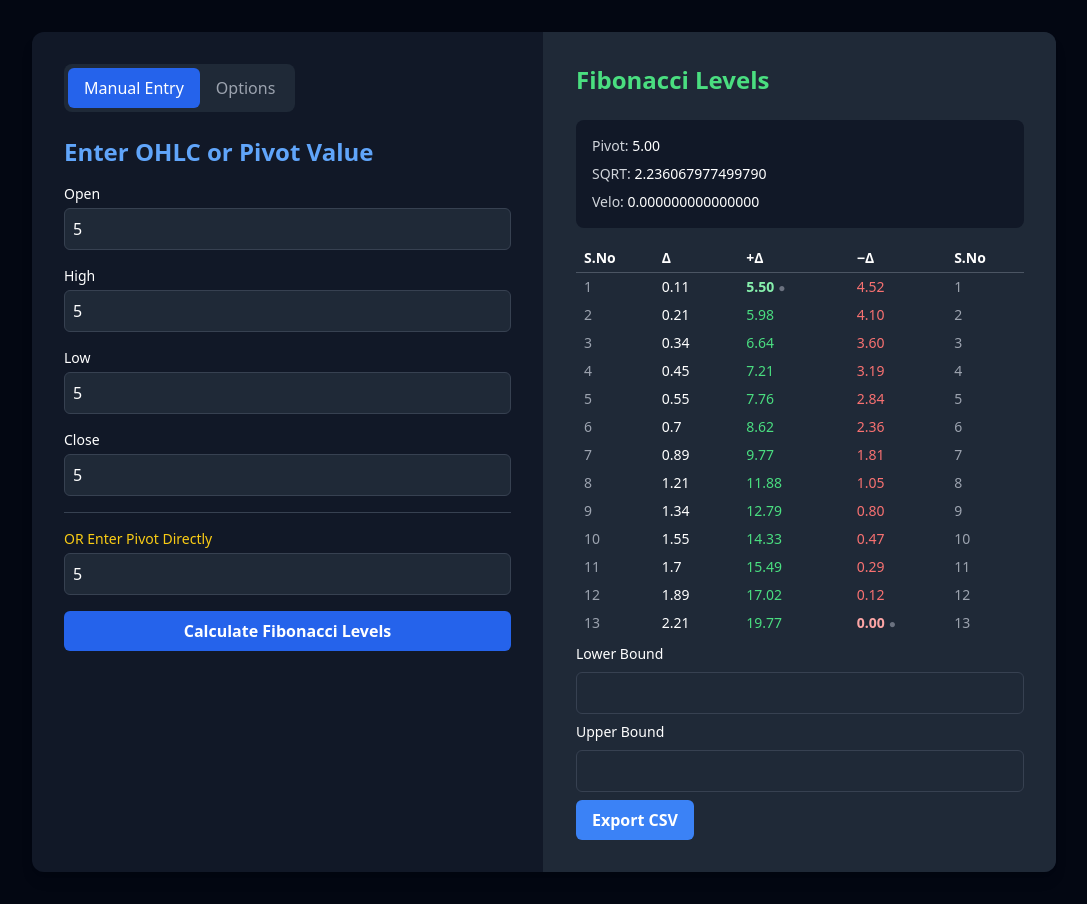
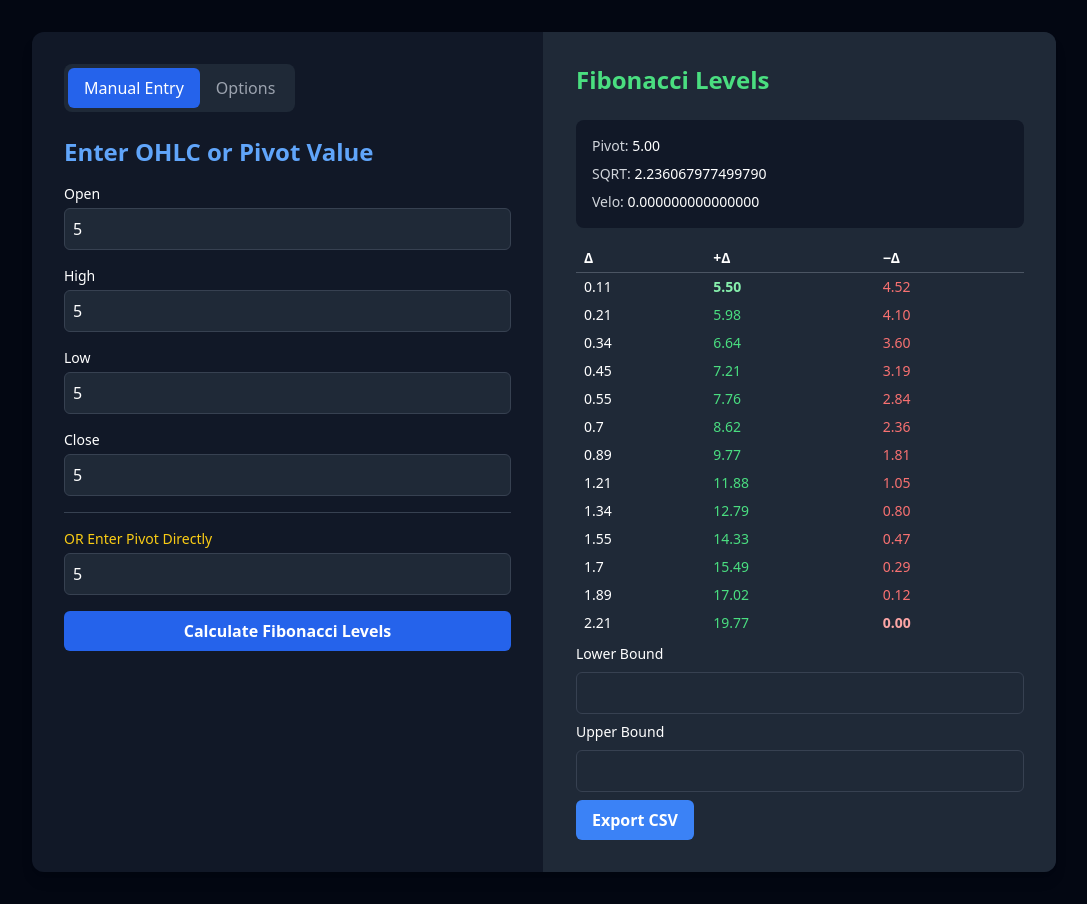
Before and after one commit to alankrit100/fibo-calculator, a React (Vite) app in the folder client/: page / in a window 1280 px wide. Both pictures are taken after typing "5", "5", "5", "5", "5" into the empty fields and a click on the button "Calculate Fibonacci Levels". Shown: the whole page, without its empty margins (96-1183 px from the left). Built offline with nearby package versions, Linux system fonts and the light colour scheme.

Commit message:
colour highlight

```diff
--- a/client/src/App.jsx
+++ b/client/src/App.jsx
@@ -12,15 +12,9 @@ export default function App() {
   const [mode, setMode] = useState("manual");
   const [results, setResults] = useState(null);
   const [error, setError] = useState(null);
-  const [customColors, setCustomColors] = useState({});
-
-  const handleColorChange = useCallback((index, side, hex) => {
-    setCustomColors((prev) => ({ ...prev, [index + '-' + side]: hex }));
-  }, []);
 
   const handleManualCalculate = useCallback((inputs) => {
     setError(null);
-    setCustomColors({});
 
     const errMsg = validateOHLC(inputs);
     if (errMsg) {
@@ -48,7 +42,6 @@ export default function App() {
 
   const handleOptionsCalculate = useCallback((inputs) => {
     setError(null);
-    setCustomColors({});
 
     const errMsg = validateOHLC(inputs);
     if (errMsg) {
@@ -105,8 +98,6 @@ export default function App() {
                 levels={results.levels}
                 closestToHighIdx={results.closestToHighIdx}
                 closestToLowIdx={results.closestToLowIdx}
-                customColors={customColors}
-                onColorChange={handleColorChange}
               />
               <ExportControls levels={results.levels} />
             </>
--- a/client/src/components/ColorPicker.jsx
+++ /dev/null
@@ -1,36 +0,0 @@
-const COLORS = [
-  { label: "Emerald",  hex: "#10b981" },
-  { label: "Teal",     hex: "#14b8a6" },
-  { label: "Cyan",     hex: "#06b6d4" },
-  { label: "Sky",      hex: "#0ea5e9" },
-  { label: "Blue",     hex: "#3b82f6" },
-  { label: "Indigo",   hex: "#6366f1" },
-  { label: "Purple",   hex: "#8b5cf6" },
-  { label: "Fuchsia",  hex: "#d946ef" },
-  { label: "Pink",     hex: "#ec4899" },
-  { label: "Rose",     hex: "#f43f5e" },
-  { label: "Red",      hex: "#ef4444" },
-  { label: "Orange",   hex: "#f97316" },
-  { label: "Amber",    hex: "#f59e0b" },
-  { label: "Yellow",   hex: "#eab308" },
-  { label: "Lime",     hex: "#84cc16" },
-];
-
-export default function ColorPicker({ onSelect, onClose }) {
-  return (
-    <div
-      className="absolute z-20 p-2 bg-gray-800 border border-gray-600 rounded-lg shadow-xl grid grid-cols-5 gap-1"
-      style={{ minWidth: "180px" }}
-    >
-      {COLORS.map((c) => (
-        <button
-          key={c.hex}
-          title={c.label}
-          onClick={() => onSelect(c.hex)}
-          className="w-7 h-7 rounded-full border border-gray-600 hover:scale-125 transition-transform cursor-pointer"
-          style={{ backgroundColor: c.hex }}
-        />
-      ))}
-    </div>
-  );
-}
--- a/client/src/components/ResultsTable.jsx
+++ b/client/src/components/ResultsTable.jsx
@@ -1,27 +1,19 @@
-import { useState } from "react";
 import { formatPrice } from "../utils/formatters";
-import ColorPicker from "./ColorPicker";
 
-export default function ResultsTable({ levels, closestToHighIdx, closestToLowIdx, customColors, onColorChange }) {
-  const [pickingFor, setPickingFor] = useState(null);
-
-  const isPicking = pickingFor !== null;
-
+export default function ResultsTable({ levels, closestToHighIdx, closestToLowIdx }) {
   if (!levels || levels.length === 0) {
     return (
       <table className="w-full text-left text-sm">
         <thead className="border-b border-gray-600 text-white">
           <tr>
-            <th className="px-2 py-1">S.No</th>
             <th className="px-2 py-1">Δ</th>
             <th className="px-2 py-1">+Δ</th>
             <th className="px-2 py-1">−Δ</th>
-            <th className="px-2 py-1">S.No</th>
           </tr>
         </thead>
         <tbody>
           <tr>
-            <td colSpan="5" className="text-center py-4 text-gray-400">
+            <td colSpan="3" className="text-center py-4 text-gray-400">
               Results will appear here after calculation.
             </td>
           </tr>
@@ -30,98 +22,36 @@ export default function ResultsTable({ levels, closestToHighIdx, closestToLowIdx
     );
   }
 
-  function handleColorSelect(hex) {
-    if (!pickingFor) return;
-    onColorChange(pickingFor.index, pickingFor.side, hex);
-    setPickingFor(null);
-  }
-
-  function cellKey(i, side) { return `${i}-${side}`; }
-
-  function getCellStyle(i, side) {
-    const c = customColors[cellKey(i, side)];
-    if (c) return { color: c };
-    return {};
-  }
-
-  function getTextClass(i, side) {
-    const base = side === "plus" ? "text-green-400" : "text-red-400";
-    if (customColors[cellKey(i, side)]) return "font-bold";
-    if (i === closestToHighIdx && side === "plus") return "text-green-300 font-bold";
-    if (i === closestToLowIdx && side === "minus") return "text-red-300 font-bold";
-    return base;
-  }
-
   return (
     <div className="max-h-96 overflow-y-auto">
       <table className="w-full text-left text-sm">
         <thead className="border-b border-gray-600 text-white sticky top-0 bg-gray-800">
           <tr>
-            <th className="px-2 py-1">S.No</th>
             <th className="px-2 py-1">Δ</th>
             <th className="px-2 py-1">+Δ</th>
             <th className="px-2 py-1">−Δ</th>
-            <th className="px-2 py-1">S.No</th>
           </tr>
         </thead>
         <tbody>
           {levels.map((lv, i) => {
             const isHigh = i === closestToHighIdx;
             const isLow = i === closestToLowIdx;
+            const plusClass = isHigh
+              ? "text-green-300 font-bold"
+              : "text-green-400";
+            const minusClass = isLow
+              ? "text-red-300 font-bold"
+              : "text-red-400";
             return (
               <tr key={i} className="hover:bg-gray-700">
-                <td className="px-2 py-1 text-gray-400">{i + 1}</td>
                 <td className="px-2 py-1 font-medium">{lv.delta}</td>
-                <td className={`px-2 py-1 relative ${getTextClass(i, "plus")}`} style={getCellStyle(i, "plus")}>
-                  {formatPrice(lv.plus)}
-                  {isHigh && (
-                    <button
-                      onClick={() => setPickingFor({ index: i, side: "plus" })}
-                      className="ml-1 text-xs hover:scale-125 cursor-pointer"
-                      style={{ color: customColors[cellKey(i, "plus")] || "#6b7280" }}
-                      title="Change color"
-                    >
-                      ●
-                    </button>
-                  )}
-                  {pickingFor?.index === i && pickingFor?.side === "plus" && (
-                    <ColorPicker
-                      onSelect={handleColorSelect}
-                      onClose={() => setPickingFor(null)}
-                    />
-                  )}
-                </td>
-                <td className={`px-2 py-1 relative ${getTextClass(i, "minus")}`} style={getCellStyle(i, "minus")}>
-                  {formatPrice(lv.minus)}
-                  {isLow && (
-                    <button
-                      onClick={() => setPickingFor({ index: i, side: "minus" })}
-                      className="ml-1 text-xs hover:scale-125 cursor-pointer"
-                      style={{ color: customColors[cellKey(i, "minus")] || "#6b7280" }}
-                      title="Change color"
-                    >
-                      ●
-                    </button>
-                  )}
-                  {pickingFor?.index === i && pickingFor?.side === "minus" && (
-                    <ColorPicker
-                      onSelect={handleColorSelect}
-                      onClose={() => setPickingFor(null)}
-                    />
-                  )}
-                </td>
-                <td className="px-2 py-1 text-gray-400">{i + 1}</td>
+                <td className={"px-2 py-1 " + plusClass}>{formatPrice(lv.plus)}</td>
+                <td className={"px-2 py-1 " + minusClass}>{formatPrice(lv.minus)}</td>
               </tr>
             );
           })}
         </tbody>
       </table>
-      {isPicking && (
-        <div
-          className="fixed inset-0 z-10"
-          onClick={() => setPickingFor(null)}
-        />
-      )}
     </div>
   );
 }
```
